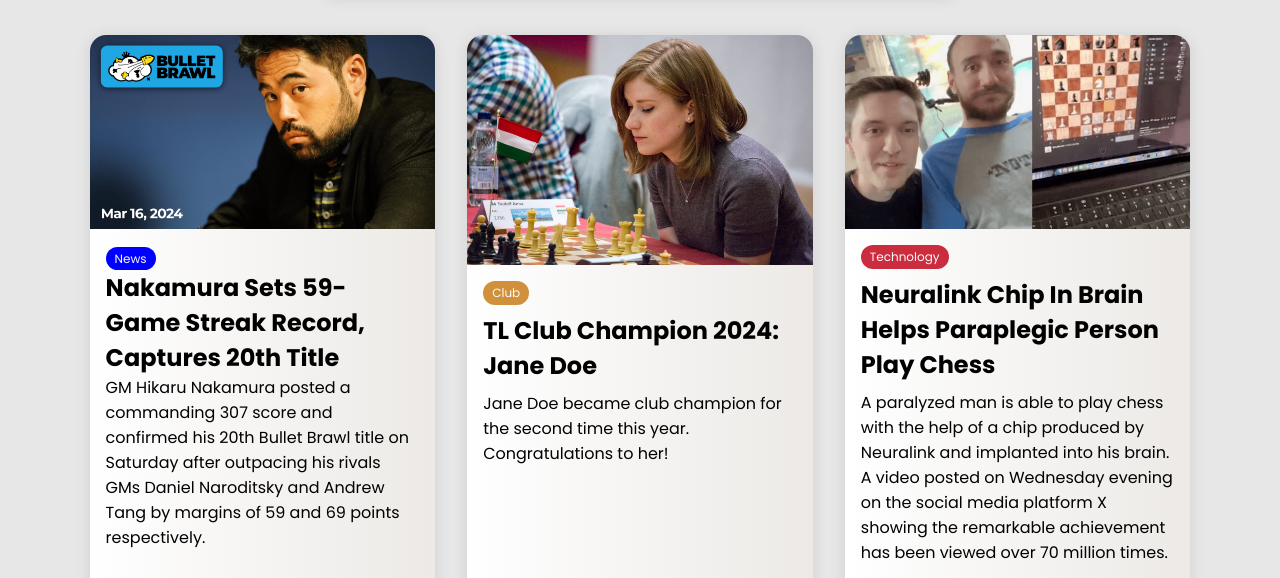
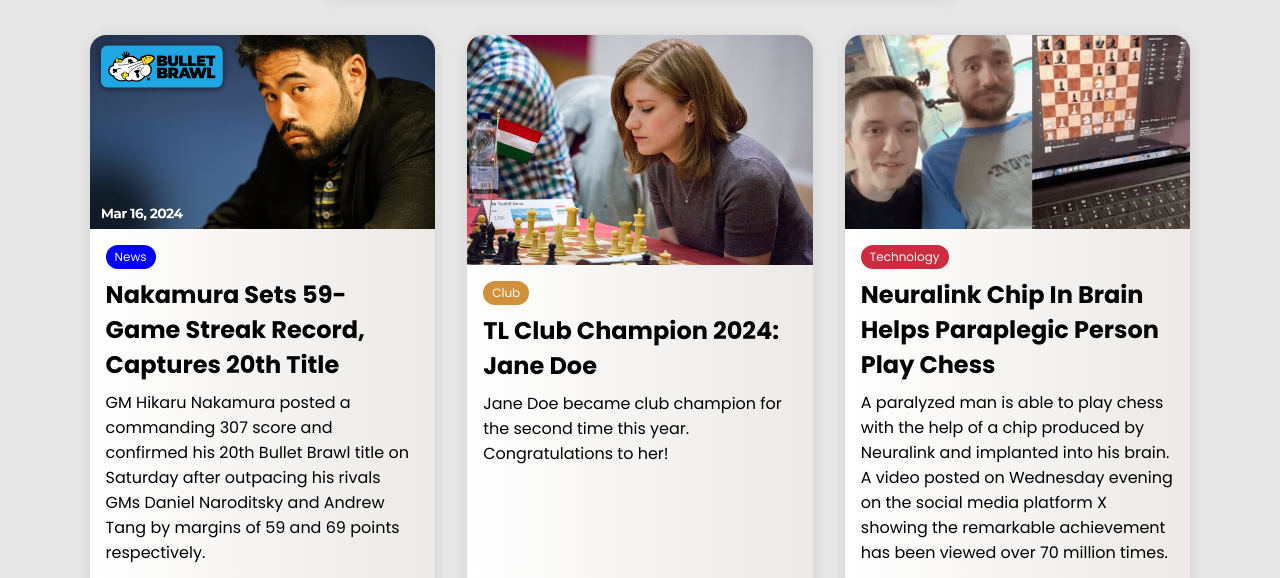
Before and after one commit to ReynkeDeVos/WBSPrimerAbschluss_ChessClub, a plain HTML site: page index.html in a window 1280 px wide. Shown: the part 189-767 px from the top of the page. Drawn offline with Linux system fonts and the light colour scheme.

Commit message:
fixed a closing breaked

```diff
--- a/index.html
+++ b/index.html
@@ -20,8 +20,6 @@
     <header class="header">
       <!-- Logo -->
       <a href="#" class="logo"><i class="fa-regular fa-chess-rook"></i>Chess Club Turm Lage</a>
-
-
 
       <!-- Hamburger icon -->
       <!-- The input tag to display the menu depending on the state of the checkbox (class side-menu). -->
@@ -88,6 +86,7 @@
         <span class="line"><i class="fa-solid fa-chess-board"></i> Latest News</span>
         <span class="line">in chess</span>
       </h2>
+
       <div class="container">
         <div class="card">
           <a href="#">
@@ -101,8 +100,9 @@
                 GM Hikaru Nakamura posted a commanding 307 score and confirmed his 20th Bullet Brawl title on Saturday
                 after outpacing his rivals GMs Daniel Naroditsky and Andrew Tang by margins of 59 and 69 points
                 respectively.
-            </p></a>
-          </div>
+              </p>
+            </div></a
+          >
           <div class="card__footer">
             <div class="user">
               <img src="https://i.pravatar.cc/40?img=3" alt="user__image" class="user__image" />
@@ -113,6 +113,7 @@
             </div>
           </div>
         </div>
+
         <div class="card">
           <div class="card__header">
             <img src="./images/jane.jpeg" alt="card__image" class="card__image" width="600" />
@@ -227,6 +228,7 @@
           </div>
         </div>
       </div>
+
       <div class="archive">
         <a href="#"><h3>Archive</h3></a>
       </div>
```
Lines whose indentation alone changed are shown as unchanged.
